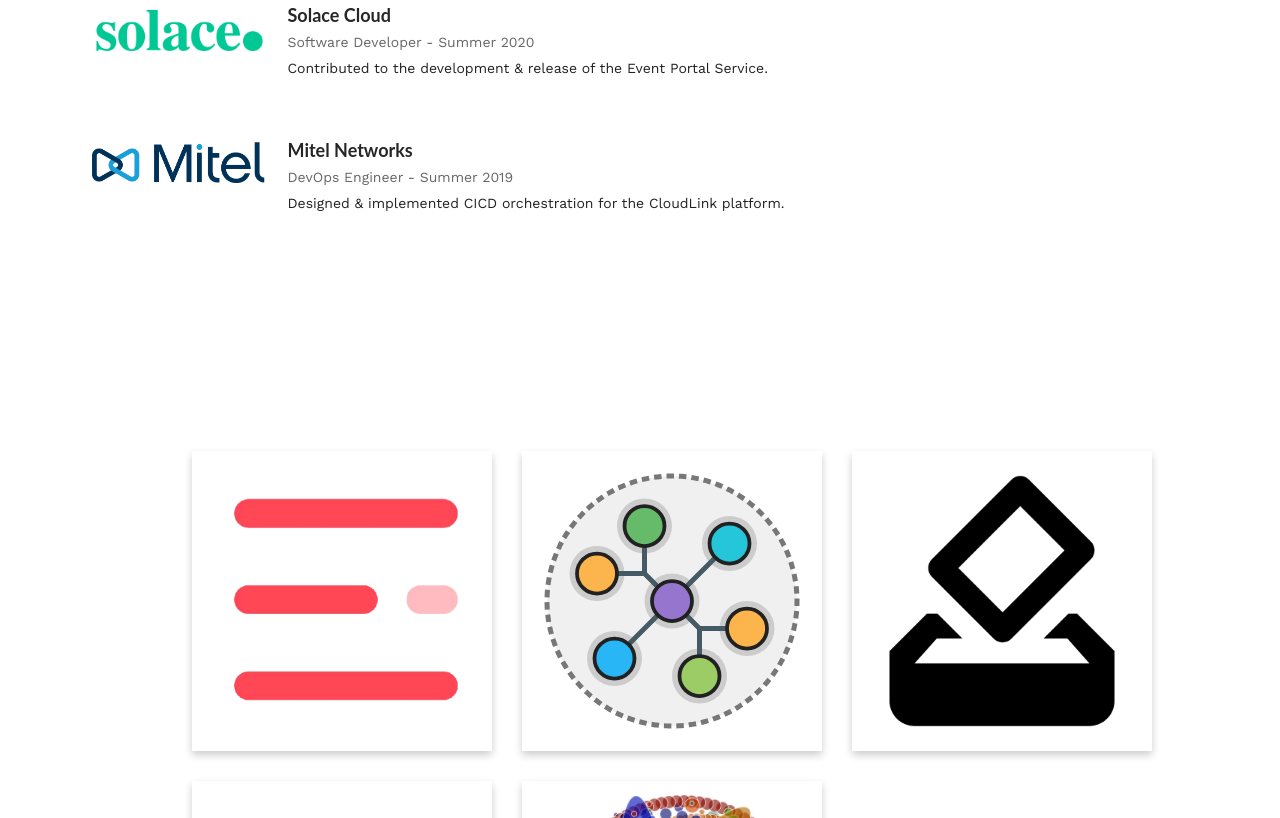
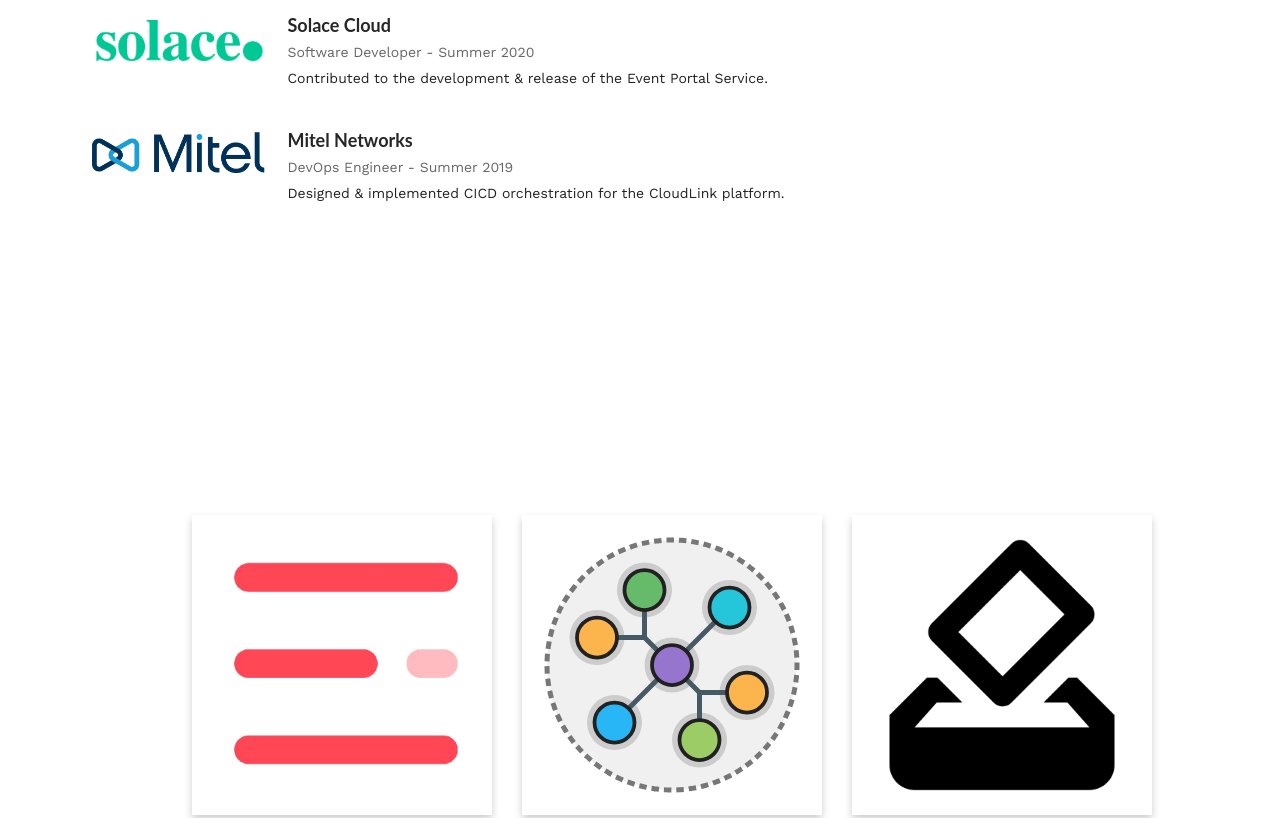
Before and after one commit to aMahanna/aMahanna.github.io, a React app: page / in a window 1280 px wide. Shown: the part 1693-2511 px from the top of the page. Built offline with nearby package versions, Linux system fonts and the light colour scheme.

Commit message:
update padding

```diff
--- a/src/components/Company.jsx
+++ b/src/components/Company.jsx
@@ -3,7 +3,7 @@ import '../styles/project.scss'
 
 export default function Company(props) {
     return (
-        <div className="item" style={{paddingBottom:"50px"}}>
+        <div className="item" style={{paddingBottom:"30px"}}>
             <div className="image">
                 {
                     props.darkMode &&
--- a/src/styles/Projects.scss
+++ b/src/styles/Projects.scss
@@ -13,10 +13,10 @@
 .projects {
   display: grid;
   width: 100%;
-  padding-top: 5%;
+  padding-top: 10%;
   padding-left: 15%;
   padding-right: 15%;
-  padding-bottom: 40px;
+  padding-bottom: 50px;
   grid-template-columns: repeat(3, 1fr);
   grid-gap: 30px;
   @media (max-width: $screen-lg) {
```
